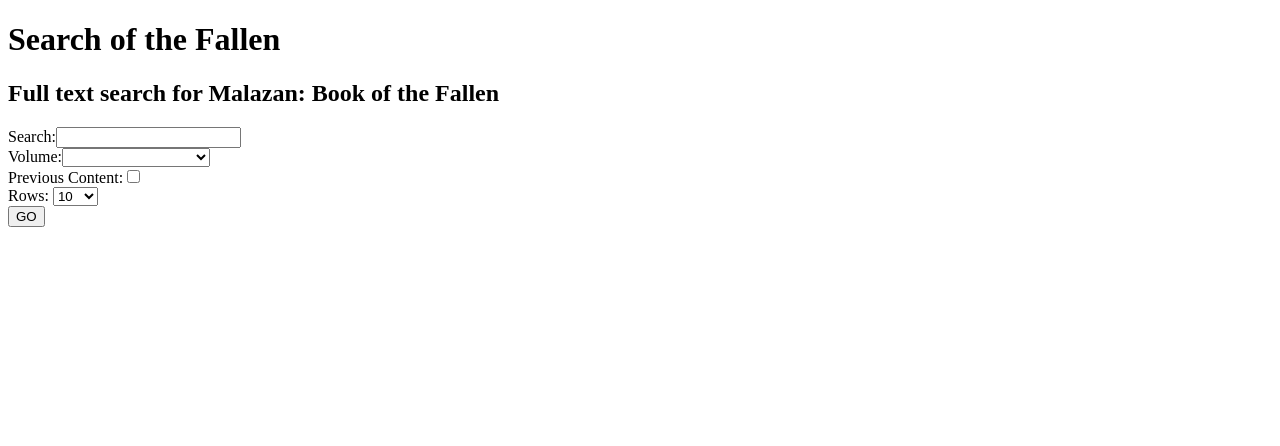
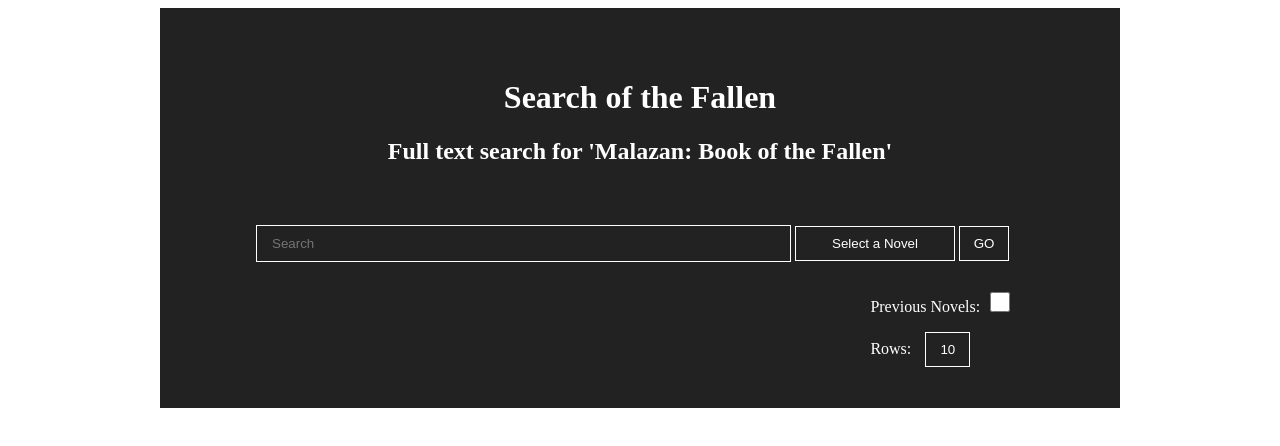
Before and after one commit to teirich/searchofthefallen, a plain HTML site: page src/main/resources/static/index.html in a window 1280 px wide. Drawn offline with nearby package versions, Linux system fonts and the light colour scheme.

Commit message:
css changes

```diff
--- a/src/main/resources/static/css/home.css
+++ b/src/main/resources/static/css/home.css
@@ -0,0 +1,161 @@
+/*#background-image {
+    top: 0;
+    left: 0;
+    z-index: -2;
+    width: 100%;
+    height: 100%;
+    background-size: cover!important;
+    position:fixed;
+    background: url(../img/malazan-gotm.jpg) center center no-repeat;
+}
+*/
+
+/*
+.background-blur {
+    z-index: 99;
+    -webkit-filter: blur(7px);
+    filter: image-url(blur.svg#blur);
+    background: url(../img/malazan-gotm.jpg) center center no-repeat;
+    background-attachment: fixed!important;
+    background-size: cover!important;
+}
+
+.background-grey {
+    background: rgba(34,34,34,.75);
+    z-index: 150;
+}
+*/
+
+.search-button {
+    display: inline-block;
+    width: 50px;
+}
+.pagination-container {
+    padding: 20px;
+}
+button {
+    height: 35px;
+    background: 0 0;
+    border: 1px solid #FFFFFF;
+    font-size: 10pt;
+    color: #FFFFFF;
+    margin:auto;
+
+}
+
+.search-bar {
+    display: inline-block;
+
+    width: calc(100% - 255px);
+    height: 35px;
+
+    font-size: 10pt;
+
+    padding: 0 5px 0 15px;
+
+    background: 0 0;
+    margin: auto;
+    border: 1px solid #FFFFFF;
+    color: #FFFFFF;
+    border-radius: 0;
+    outline: 0;
+}
+
+.volume-select {
+    display: inline-block;
+
+    width: 160px;
+}
+
+select {
+    -webkit-appearance: none;
+    -webkit-border-radius: 0px;
+
+    height: 35px;
+
+    background-color: transparent;
+    border: 1px solid #FFFFFF;
+    color: #FFFFFF;
+
+    font-size: 10pt;
+    text-align:center;
+
+    margin: auto;
+    padding:0 10px 0 10px;
+}
+
+.search-bar-container {
+    margin-top: 60px;
+    margin-bottom: 20px;
+}
+
+.search-container {
+    position: relative;
+
+    display:block;
+    margin: auto;
+    max-width: calc(100% - 20px);
+    width: 980px; /*maybe remove this*/
+
+    /*top: 50%;
+        transform: translateY(-50%); */
+
+    left: 0;
+    right: 0;
+    bottom: 0;
+    height: 400px;
+    background: #222222;
+}
+
+.result-container {
+    display:block;
+    margin-top:20px;
+    margin-left: auto;
+    margin-right: auto;
+
+    max-width: calc(100% - 20px);
+    width: 980px;
+
+    background: #222222;
+}
+
+.page-container {
+    display:block;
+    margin: auto;
+    max-width: calc(100% - 20px);
+    width: 980px;
+    background: #FFFFFF;
+}
+
+
+.search-form-container {
+    width: 80%;
+    margin: auto;
+}
+
+.search-controls {
+    margin-left: 80%;
+}
+.search-control {
+    margin: 10px;
+}
+
+.heading {
+    padding-top: 50px;
+}
+
+p, label{
+    color: #FFFFFF;
+}
+
+h1, h2{
+    text-align: center;
+    color: #FFFFFF;
+}
+
+input[type="checkbox"] {
+    border: 1px solid #FFFFFF;
+    width: 20px;
+    height: 20px;
+    color: #FFFFFF;
+}
--- a/src/main/resources/static/index.html
+++ b/src/main/resources/static/index.html
@@ -1,7 +1,7 @@
 <!doctype html>
 <html>
 <head>
-  <title>Hello AngularJS</title>
+  <title>SOTF: Malazan</title>
   <link href="css/home.css" rel="stylesheet">
   <style type="text/css">
     [ng\:cloak], [ng-cloak], .ng-cloak {
@@ -11,29 +11,38 @@
 </head>
 
 <body ng-app="search-of-the-fallen">
-<div class="container">
-  <div ng-controller="home" ng-cloak class="ng-cloak">
 
-    <div id="searchContainer">
+  <div ng-controller="home" ng-cloak class="ng-cloak" >
+    <div class="page-container">
+      <div class="search-container">
+        <div class="heading">
           <h1>Search of the Fallen</h1>
-      <h2>Full text search for Malazan: Book of the Fallen</h2>
-      <form>
-        <label for="searchText">Search:</label><input id="searchText" type="text" ng-model="text"/><br/>
-        <label for="searchVolume">Volume:</label><select id="searchVolume" ng-model="selectedVolume" ng-options="volume as volume.display for volume in volumes track by volume.abbr"></select><br/>
-        <label for="searchUpTo">Previous Content:</label><input id="searchUpTo" type="checkbox" ng-model="upTo"/><br/>
+          <h2>Full text search for 'Malazan: Book of the Fallen'</h2>
+        </div>
+        <form class="search-form-container">
+          <div class="search-bar-container">
+            <input id="searchText" class="search-bar" type="text" ng-model="text" placeholder="Search"/>
+            <select id="searchVolume" class="volume-select" ng-model="selectedVolume" ng-options="volume as volume.display for volume in volumes track by volume.abbr">
+              <option value="" disabled selected>Select a Novel</option>
+            </select>
+            <button id="go" class="search-button" ng-click="search()">GO</button>
+          </div>
+          <div class="search-controls">
+            <label for="searchUpTo">Previous Novels:</label><input id="searchUpTo" class="checkbox search-control" type="checkbox" ng-model="upTo"/><br/>
             <label for="selectRows">Rows:</label>
-        <select id="selectRows" ng-model="rows">
+            <select id="selectRows" ng-model="rows" class="search-control">
               <option ng-repeat="count in rowOptions" ng-value="count">{{count}}</option>
-        </select><br/>
-        <button id="go" ng-click="search()" >GO</button><br/>
+            </select>
+          </div>
         </form>
       </div>
-
-    <div ng-show="showResults" id="resultContainer">
+      <div ng-show="showResults" class="result-container">
+        <div class="pagination-container">
           <p>Page {{currentPage}} of {{pages}}</p>
           <div>
             <button id="prevPage" ng-show="start > 0" ng-click="prevPage()">Previous Page</button>
             <button id="nextPage" ng-show="(start + rows) <= numFound" ng-click="nextPage()">Next Page</button>
+          </div>
         </div>
         <hr/>
         <div id="result" ng-repeat="result in results">
@@ -49,6 +58,5 @@
   </div>
   <script src="https://ajax.googleapis.com/ajax/libs/angularjs/1.2.0/angular.min.js" type="text/javascript"></script>
   <script src="js/home.js"></script>
-
 </body>
 </html>
--- a/src/main/resources/static/js/home.js
+++ b/src/main/resources/static/js/home.js
@@ -3,7 +3,14 @@
         $scope.volumes = [
             {abbr: 'GOTM', display: 'Gardens of the Moon'},
             {abbr: 'DG', display: 'Deadhouse Gates'},
-            {abbr: 'MOI', display: 'Memories of Ice'}
+            {abbr: 'MOI', display: 'Memories of Ice'},
+            {abbr: 'HOC', display: 'House of Chains'},
+            {abbr: 'MT', display: 'Midnight Tides'},
+            {abbr: 'BH', display: 'The Bonehunters'},
+            {abbr: 'RG', display: 'Reaper\'s Gale'},
+            {abbr: 'TTH', display: 'Toll the Hounds'},
+            {abbr: 'DOD', display: 'Dust of Dreams'},
+            {abbr: 'TCG', display: 'The Crippled God'}
         ];
 
         $scope.rowOptions = [10, 25, 50, 100];
@@ -18,10 +25,13 @@
 
         $scope.search = function(){
             console.log('in search');
+            console.log($scope.selectedVolume);
+            console.log($scope.selectedVolume.abbr);
+
             $http.get('/api/search', {
                 params: {
                     text: $scope.text,
-                    volume: $scope.selectedVolume,
+                    volume: $scope.selectedVolume.abbr,
                     rows: $scope.rows,
                     start: $scope.start
                 }
```
Also changed, not shown: src/main/resources/static/img/malazan-bridgeburner.jpg (added), src/main/resources/static/img/malazan-dragon.jpg (added), src/main/resources/static/img/malazan-gotm.jpg (added), src/main/resources/static/img/malazan-rake.jpg (added), src/main/resources/static/img/malazan.jpg (added). Lines whose indentation alone changed are shown as unchanged.
